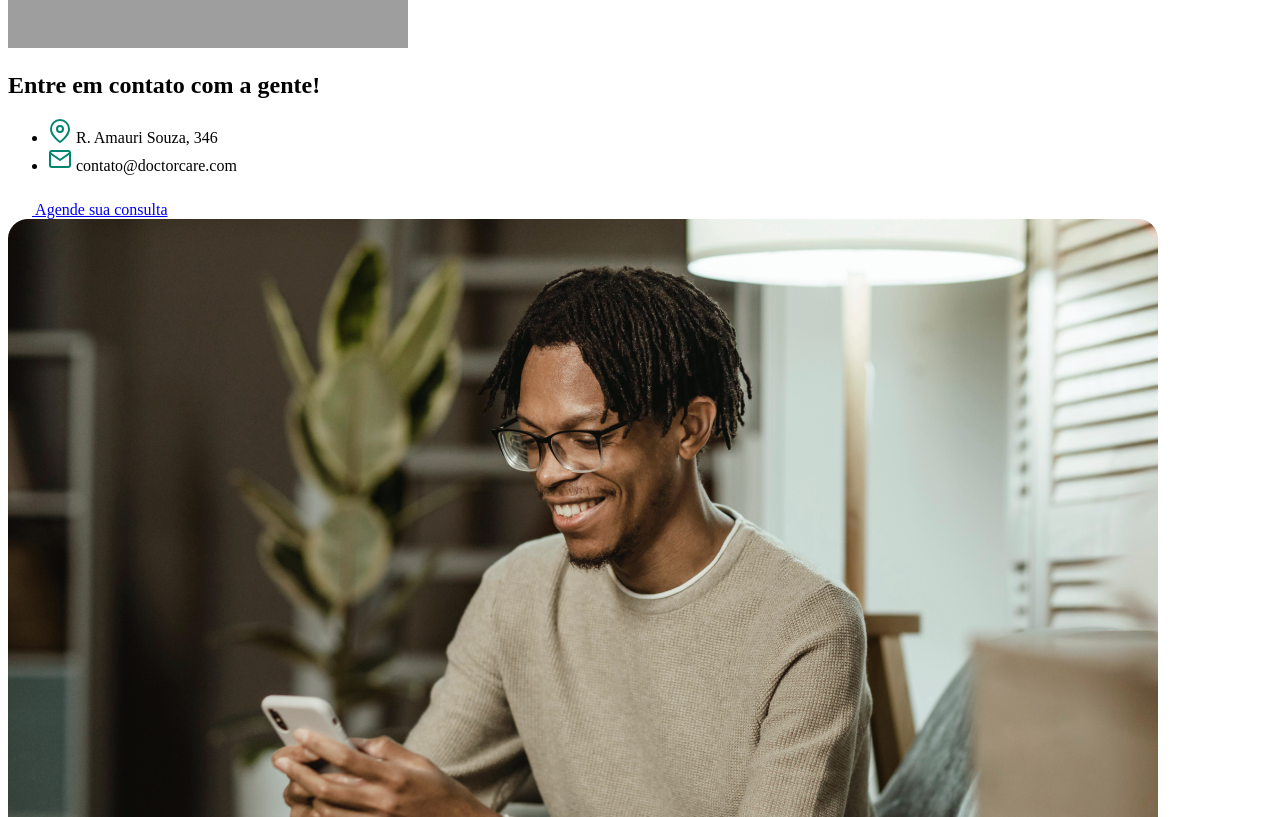
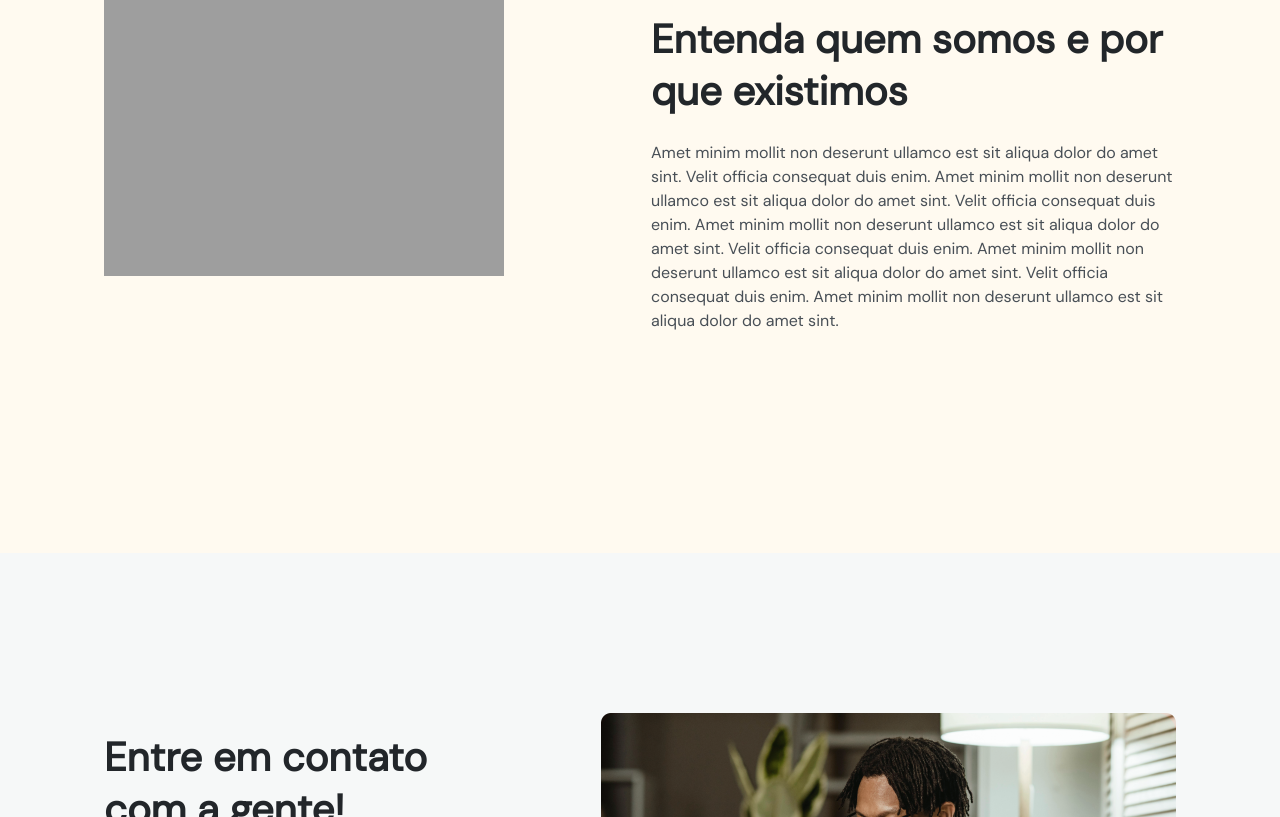
Before and after one commit to matheussantosguedes00/-Cl-nica-m-dica-DoctorCare, a plain HTML site: page NLW/index.html in a window 1280 px wide. Shown: the part 1983-2800 px from the top of the page. Drawn offline with nearby package versions, Linux system fonts and the light colour scheme; the site is published under a folder, as on GitHub Pages, so addresses that start at the root find nothing; a web font is replaced by a local one.

Commit message:
ajustes de links relativos

```diff
--- a/NLW/index.html
+++ b/NLW/index.html
@@ -6,7 +6,7 @@
     <meta http-equiv="X-UA-Compatible" content="IE=edge">
     <meta name="viewport" content="width=device-width, initial-scale=1.0">
     <title>DoctorCare</title>
-    <link rel="stylesheet" href="/css/style.css">
+    <link rel="stylesheet" href="./css/style.css">
 
     <link rel="preconnect" href="https://fonts.googleapis.com">
     <link rel="preconnect" href="https://fonts.gstatic.com" crossorigin>
@@ -170,7 +170,7 @@
 
 
             <div class="col-b">
-                <img id="medico" src="/img/image1.png"
+                <img id="medico" src="./img/image1.png"
                     alt="Mulher negra com as duas mão no peito sorrindo de vestido verde">
             </div>
 
@@ -320,7 +320,7 @@
                 </div>
             </div>
             <div class="col-b">
-                <img src="img/Pic.png" alt="Doutor feliz segurando uma pracheta com pacientes">
+                <img src="./img/Pic.png" alt="Doutor feliz segurando uma pracheta com pacientes">
             </div>
 
         </div>
@@ -368,7 +368,7 @@
             </div>
         </div>
             <div class="col-b">
-            <img src="img/pic2.png"
+            <img src="./img/pic2.png"
             alt="Homem negro mexendo no celular com moleto bege e sorrindo">
             </div>
 
@@ -479,7 +479,7 @@
     <!--ScrollReavel Lib achado na net-->
     <script src="https://unpkg.com/scrollreveal"></script>
 
-    <script src="/js/main.js"></script>
+    <script src="./js/main.js"></script>
 
 </body>
 
```
